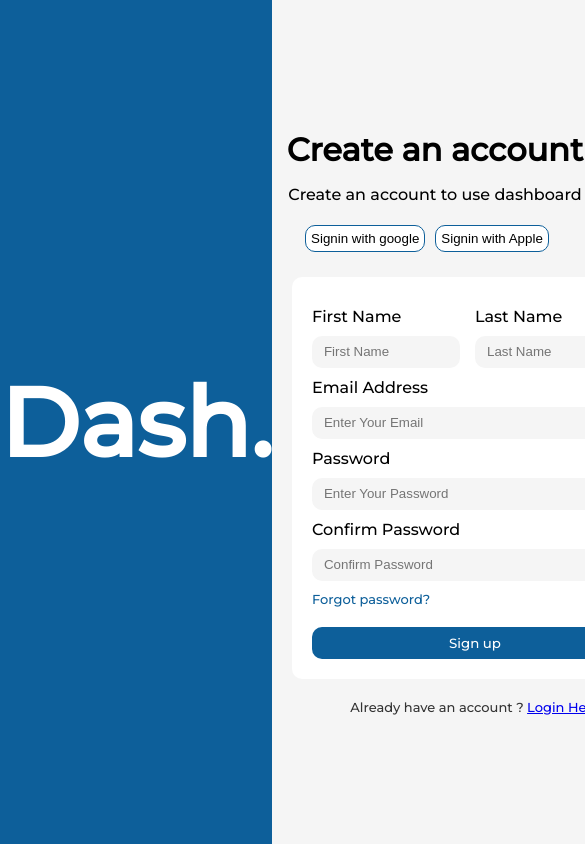
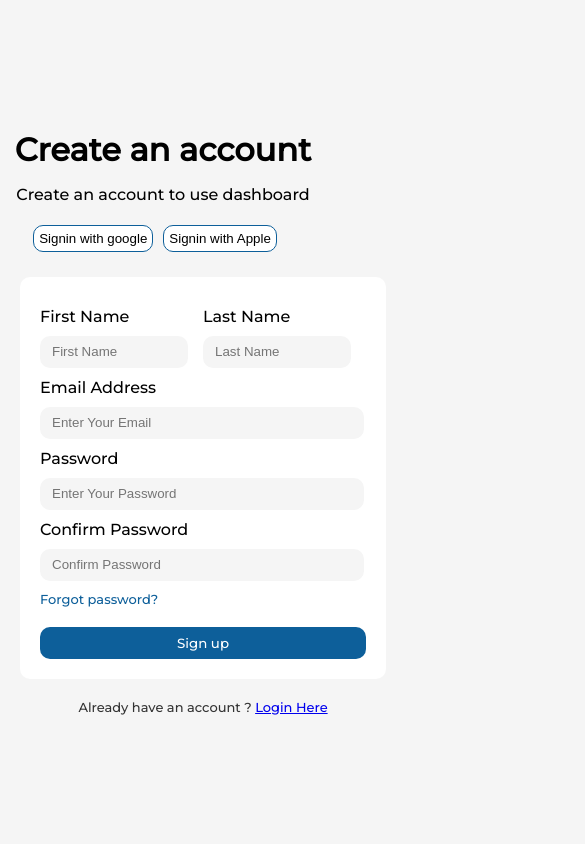
Before and after one commit to jigyasa-ctrl/Dashboard-UI, a React (Create React App) app: page /signup in a window 390 px wide. Shown: the top 844 px of the page, 585 px wide, since content can reach past the window. Built offline with nearby package versions, Linux system fonts and the light colour scheme.

Commit message:
responsive

```diff
--- a/src/App.css
+++ b/src/App.css
@@ -136,3 +136,12 @@ body {
   flex-direction: row;
   align-items: center;
 }
+
+@media only screen and (max-width: 600px) {
+  .login-side{
+    display: none;
+  }
+  body{
+    background-color: var(--grey);
+  }
+}
```
